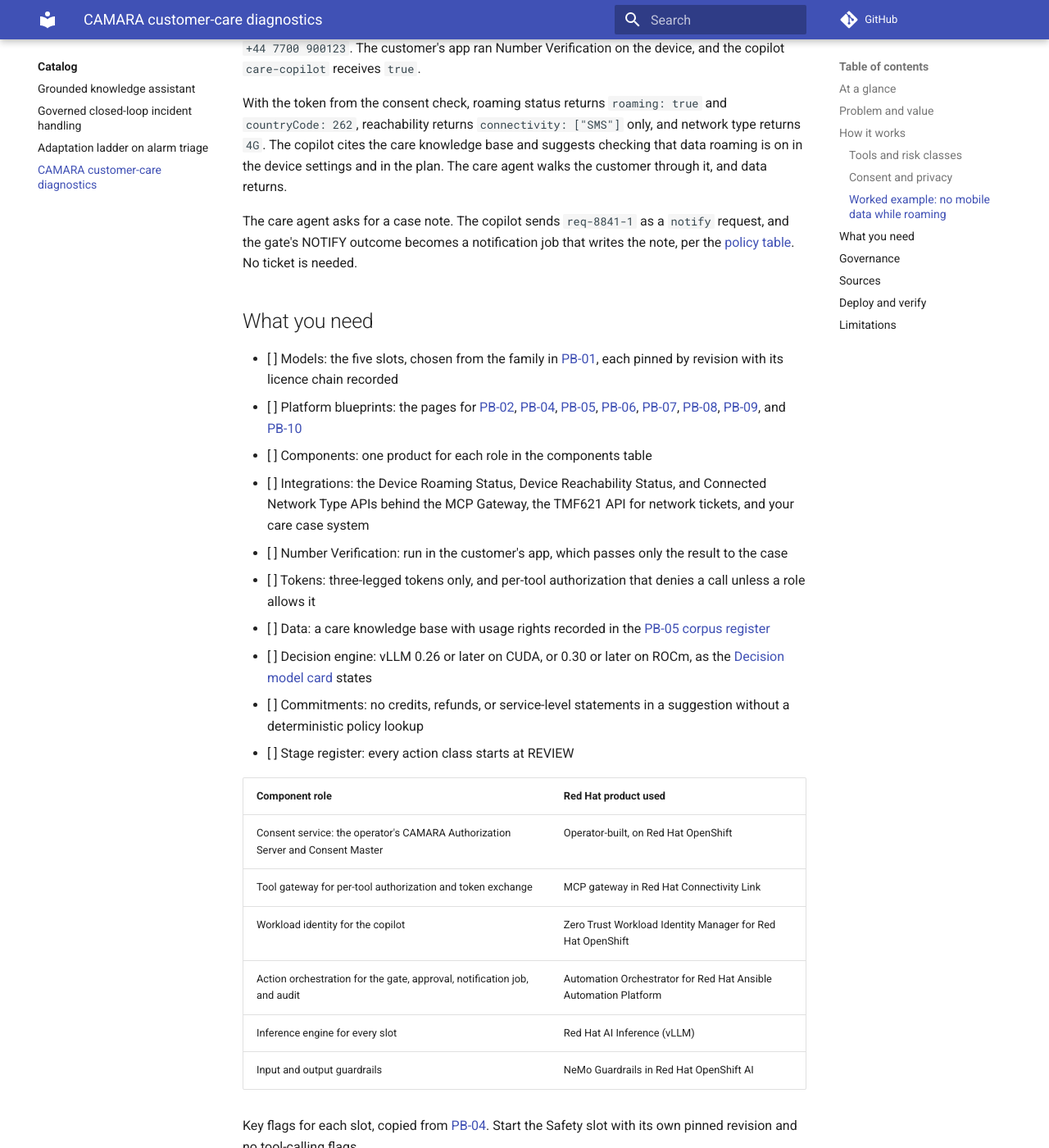
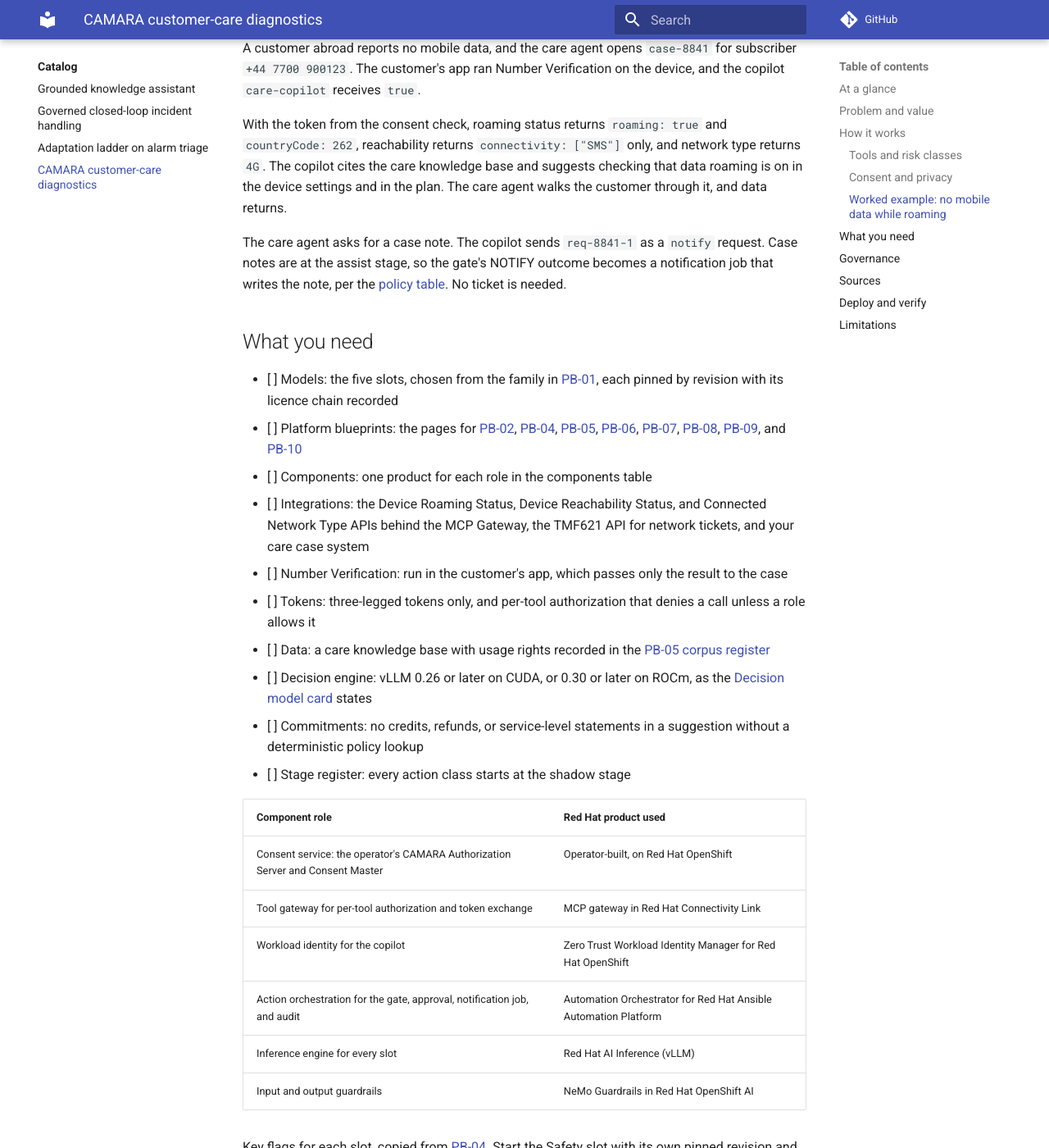
Before and after one commit to ravisharma5/otel-telco-blueprints, an MkDocs documentation site: the page built from catalog/business-assurance/camara-care-diagnostics/README.md, in a window 1280 px wide and 1400 px high, scrolled down 4382 px. Shown: the whole window at 82% size. Built offline with MkDocs 1.6.1 and Material for MkDocs 9.7.7, drawn with Linux system fonts in a browser that asks for light colours; comment, search, counter and statistics services are not loaded; some of the changed text lies outside the part shown.

Commit message:
docs(catalog): qualify each gate outcome by its autonomy stage
Every action class now starts at the shadow stage, as the staged-autonomy
table on the safety and gating page sets out. NOTIFY outcomes apply from
the assist stage up and REVIEW outcomes from the recommend stage up, on the
closed-loop, CAMARA care, and alarm-triage pages. The worked examples name
the stage behind each outcome, and the deploy intros no longer start every
class at REVIEW.

```diff
--- a/catalog/business-assurance/camara-care-diagnostics/README.md
+++ b/catalog/business-assurance/camara-care-diagnostics/README.md
@@ -73,7 +73,7 @@ flowchart TD
 5. The Embedding and Reranker slots search the care knowledge base, and the LLM slot drafts an answer that cites the passages.
 6. The Safety slot checks that the evidence supports the answer. If it doesn't, the Safety slot abstains and the care agent follows the usual care process. Output guardrails screen the suggestion for personal data.
 7. The care agent reads the suggestion, decides, and talks to the customer.
-8. To add a case note or open a TMF621 network trouble ticket, the copilot sends an action request with `submit_action_request`, and the Decision slot answers a fixed label question for the [decision gate](../../../architecture/decision-gate.md). A case note becomes a notification job (NOTIFY), a ticket waits for the approver (REVIEW), and STOP changes nothing.
+8. To add a case note or open a TMF621 network trouble ticket, the copilot sends an action request with `submit_action_request`, and the Decision slot answers a fixed label question for the [decision gate](../../../architecture/decision-gate.md). From the assist stage up, a case note becomes a notification job (NOTIFY). From the recommend stage up, a ticket waits for the approver (REVIEW). STOP changes nothing.
 
 The outcome is the lower of the model label and the policy ceiling for the capability and risk class, so it never exceeds either. A STOP label forces STOP at every stage. A confirmed false ACT drops the use case and its action class back one stage, as [PB-06](../../../platform/safety-autonomy-gating/README.md#staged-autonomy) sets out. A blocked prompt injection in case or knowledge base text opens a SOC case and does not drop a stage.
 
@@ -103,7 +103,7 @@ A customer abroad reports no mobile data, and the care agent opens `case-8841` f
 
 With the token from the consent check, roaming status returns `roaming: true` and `countryCode: 262`, reachability returns `connectivity: ["SMS"]` only, and network type returns `4G`. The copilot cites the care knowledge base and suggests checking that data roaming is on in the device settings and in the plan. The care agent walks the customer through it, and data returns.
 
-The care agent asks for a case note. The copilot sends `req-8841-1` as a `notify` request, and the gate's NOTIFY outcome becomes a notification job that writes the note, per the [policy table](../../../architecture/decision-gate.md#policy-table). No ticket is needed.
+The care agent asks for a case note. The copilot sends `req-8841-1` as a `notify` request. Case notes are at the assist stage, so the gate's NOTIFY outcome becomes a notification job that writes the note, per the [policy table](../../../architecture/decision-gate.md#policy-table). No ticket is needed.
 
 ## What you need
 
@@ -116,7 +116,7 @@ The care agent asks for a case note. The copilot sends `req-8841-1` as a `notify
 - [ ] Data: a care knowledge base with usage rights recorded in the [PB-05 corpus register](../../../platform/integration/README.md#knowledge-sources-and-usage-rights)
 - [ ] Decision engine: vLLM 0.26 or later on CUDA, or 0.30 or later on ROCm, as the [Decision model card](https://huggingface.co/farbodtavakkoli/OTel-2.0-Decision-26B-A4B-4bit) states
 - [ ] Commitments: no credits, refunds, or service-level statements in a suggestion without a deterministic policy lookup
-- [ ] Stage register: every action class starts at REVIEW
+- [ ] Stage register: every action class starts at the shadow stage
 
 | Component role | Red Hat product used |
 |---|---|
@@ -150,8 +150,8 @@ Each action request passes the [decision gate](../../../architecture/decision-ga
 | Action | Gate outcome (LOOK/NOTIFY/REVIEW/ACT/STOP) | Approval | AI Act class |
 |---|---|---|---|
 | Suggest an answer to the care agent | LOOK, with no action request | None; the care agent decides | [Recorded by your legal team in the classification record](../../../platform/compliance-operating-model/README.md) |
-| Add a diagnostic note to the customer case, `notify` | NOTIFY, run as a notification job | None | [Recorded by your legal team in the classification record](../../../platform/compliance-operating-model/README.md) |
-| Open a network trouble ticket (TMF621), `write_low` | REVIEW | The `approver` role | [Recorded by your legal team in the classification record](../../../platform/compliance-operating-model/README.md) |
+| Add a diagnostic note to the customer case, `notify` | NOTIFY, run as a notification job, from the assist stage up | None | [Recorded by your legal team in the classification record](../../../platform/compliance-operating-model/README.md) |
+| Open a network trouble ticket (TMF621), `write_low` | REVIEW, from the recommend stage up | The `approver` role | [Recorded by your legal team in the classification record](../../../platform/compliance-operating-model/README.md) |
 | Any request the label marks STOP | STOP | None | [Recorded by your legal team in the classification record](../../../platform/compliance-operating-model/README.md) |
 
 | Parameter | What it controls | Who sets it | How to calibrate |
@@ -198,7 +198,7 @@ Each key claim links its source, as set out in [the Sources table](../../../fram
 
 ## Deploy and verify
 
-Apply these settings in order. Every action class stays at REVIEW until the gates pass.
+Apply these settings in order. No action class rises above its stage until the gates pass.
 
 1. Register each purpose as a `dpv:` scope, and wire the consent check into the Authorization Server.
 2. Configure the MCP Gateway with deny-unless-allowed rules and token exchange for the three device-status tools.
```
Also changed, not shown: catalog/agentic-operations/closed-loop-incident-handling/README.md (+12 -12 lines), catalog/network-operations/alarm-triage-adaptation/README.md (+3 -3 lines), 1 other file.
